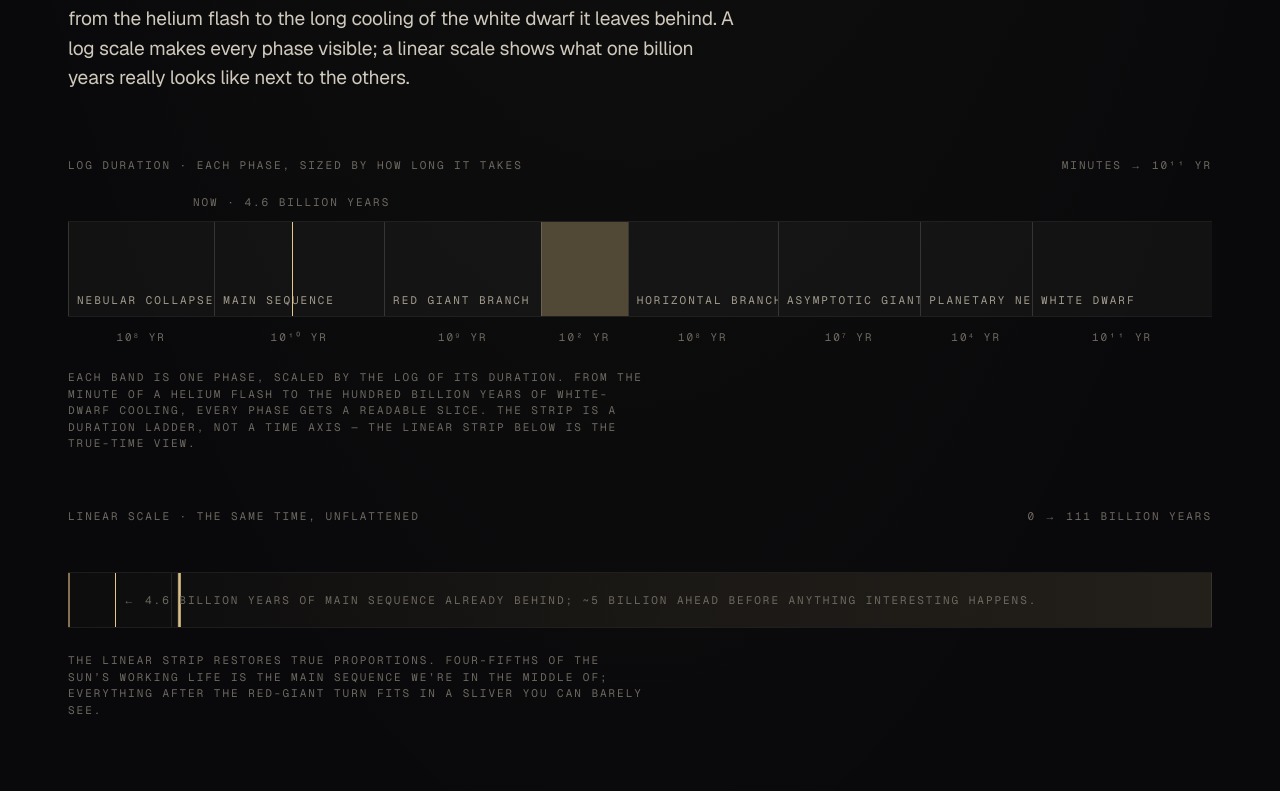
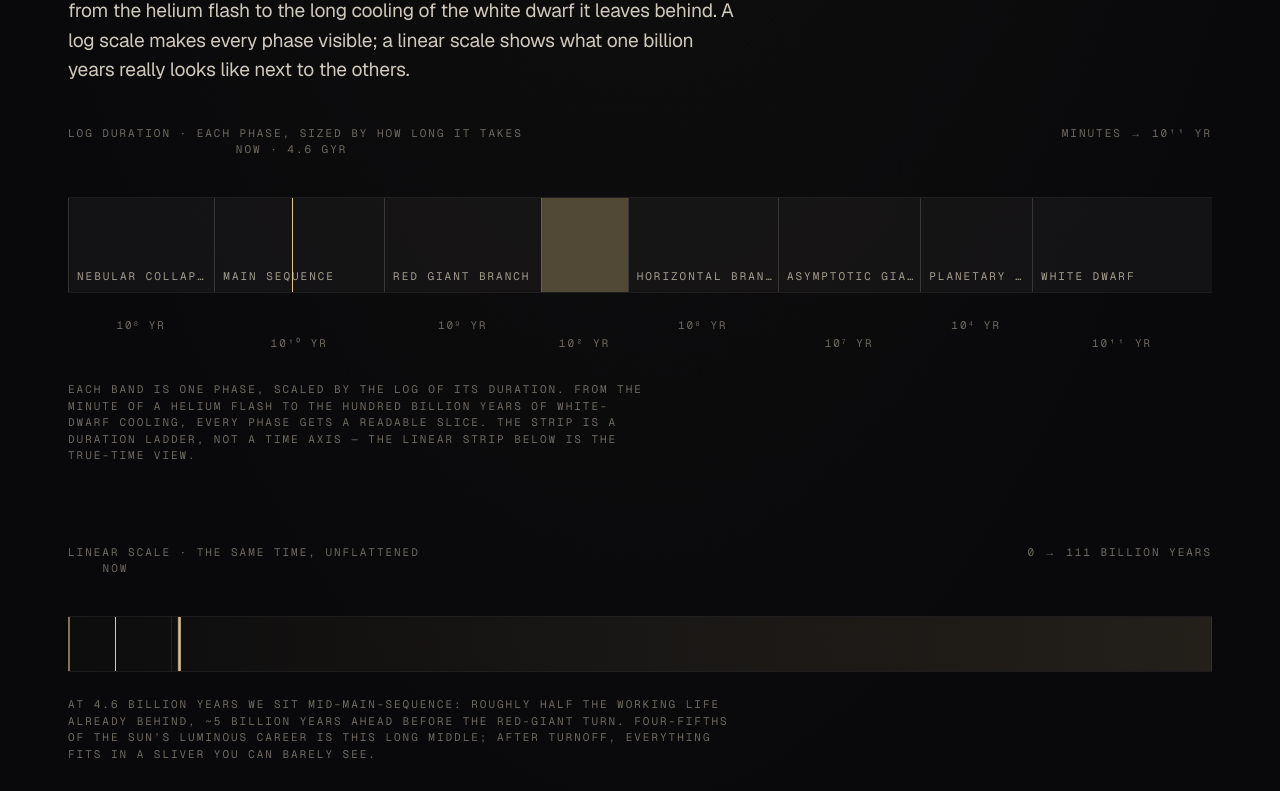
Before and after one commit to Coalescence-Labs/LookingGlass, a Next.js app: page /solar-life-cycle in a window 1280 px wide. Shown: the part 1649-2440 px from the top of the page. Built offline with nearby package versions, Linux system fonts and the light colour scheme; no server answers.

Commit message:
fix(solar): clear timeline/HR overlaps and even article rhythm
Reserve marker lanes, move linear-scale copy out of the strip, stagger
duration labels, and offset HR path labels so the gaze path stays readable.

```diff
--- a/src/app/solar-life-cycle/page.tsx
+++ b/src/app/solar-life-cycle/page.tsx
@@ -46,11 +46,11 @@ export default function SolarLifeCyclePage() {
                 then a hundred-billion-year cooling.
               </p>
             </div>
-            <div className="flex flex-col gap-5">
+            <div className="flex flex-col gap-6">
               <div>
                 <span className="type-mono-sm">Remaining main sequence</span>
-                <div className="mt-4">
-                  <span className="type-numeral text-[3.25rem] leading-none text-bone md:text-[4rem]">
+                <div className="mt-3">
+                  <span className="type-numeral text-[3.5rem] leading-none text-bone md:text-[4.5rem]">
                     ~{remainingMsGyr.toFixed(1)}
                   </span>
                   <div className="type-mono">billion years</div>
@@ -118,7 +118,7 @@ export default function SolarLifeCyclePage() {
         </Reveal>
 
         <Reveal delay={0.08}>
-          <p className="mt-10 type-lede max-w-2xl">
+          <p className="mt-8 type-lede max-w-2xl">
             The sun&rsquo;s life unfolds on timescales from seconds to a
             hundred billion years — from the helium flash to the long cooling
             of the white dwarf it leaves behind. A log scale makes every
@@ -127,7 +127,7 @@ export default function SolarLifeCyclePage() {
           </p>
         </Reveal>
 
-        <div className="mt-12 md:mt-16">
+        <div className="mt-10">
           <StageTimeline />
         </div>
       </section>
@@ -145,7 +145,7 @@ export default function SolarLifeCyclePage() {
         </Reveal>
 
         <Reveal delay={0.08}>
-          <p className="mt-10 type-lede max-w-2xl">
+          <p className="mt-8 type-lede max-w-2xl">
             Each phase is defined by what&rsquo;s fusing in the core (or
             isn&rsquo;t). The Hertzsprung–Russell diagram on the left tracks
             the star through luminosity and surface temperature — the two
@@ -153,7 +153,7 @@ export default function SolarLifeCyclePage() {
           </p>
         </Reveal>
 
-        <div className="mt-12 md:mt-16">
+        <div className="mt-10">
           <SolarStages />
         </div>
       </section>
@@ -202,12 +202,9 @@ export default function SolarLifeCyclePage() {
               </p>
             </div>
 
-            <aside
-              className="flex flex-col gap-4 border border-line p-6 md:p-8"
-              style={{ background: "rgba(15, 15, 18, 0.6)" }}
-            >
+            <aside className="flex flex-col gap-5 border-t border-line pt-6 md:pt-0 md:border-t-0 md:border-l md:pl-8">
               <span className="type-mono-sm">The misconceptions this corrects</span>
-              <ul className="flex flex-col gap-3 type-body text-[0.95rem]">
+              <ul className="flex flex-col gap-4 type-body">
                 <li className="flex gap-3">
                   <span className="type-mono-sm mt-1 text-accent">01</span>
                   <span>
--- a/src/components/solar/HRPath.tsx
+++ b/src/components/solar/HRPath.tsx
@@ -8,11 +8,11 @@ type Props = {
 };
 
 const WIDTH = 640;
-const HEIGHT = 420;
-const PAD_L = 52;
-const PAD_R = 24;
-const PAD_T = 24;
-const PAD_B = 40;
+const HEIGHT = 440;
+const PAD_L = 56;
+const PAD_R = 28;
+const PAD_T = 28;
+const PAD_B = 48;
 
 const logT = (k: number) => Math.log10(k);
 const logL = (l: number) => Math.log10(l);
@@ -33,6 +33,27 @@ function yFor(lumLSun: number) {
 
 const T_TICKS = [3000, 5000, 10000, 30000, 100000];
 const L_TICKS = [0.0001, 0.01, 1, 100, 3000];
+
+type LabelAnchor = {
+  dx: number;
+  dy: number;
+  anchor: "start" | "middle" | "end";
+};
+
+/** Per-label offsets so nearby track points don't stack text. */
+const LABEL_LAYOUT: Record<string, LabelAnchor> = {
+  Hayashi: { dx: -8, dy: -8, anchor: "end" },
+  ZAMS: { dx: -8, dy: 14, anchor: "end" },
+  Now: { dx: 10, dy: -8, anchor: "start" },
+  "Late MS": { dx: 10, dy: 14, anchor: "start" },
+  "RGB base": { dx: 8, dy: -8, anchor: "start" },
+  "RGB tip": { dx: -8, dy: -8, anchor: "end" },
+  "Red clump": { dx: 8, dy: 4, anchor: "start" },
+  "AGB tip": { dx: -8, dy: 14, anchor: "end" },
+  "PN central star": { dx: -8, dy: -8, anchor: "end" },
+  WD: { dx: 8, dy: -8, anchor: "start" },
+  "Cold WD": { dx: 8, dy: -8, anchor: "start" },
+};
 
 function formatL(l: number) {
   if (l >= 100) return `${l}`;
@@ -78,7 +99,7 @@ export function HRPath({ activeStageId }: Props) {
   }, []);
 
   return (
-    <figure className="flex flex-col gap-4">
+    <figure className="flex flex-col gap-5">
       <svg
         viewBox={`0 0 ${WIDTH} ${HEIGHT}`}
         width="100%"
@@ -92,7 +113,7 @@ export function HRPath({ activeStageId }: Props) {
           y={PAD_T}
           width={WIDTH - PAD_L - PAD_R}
           height={HEIGHT - PAD_T - PAD_B}
-          fill="rgba(15,15,18,0.5)"
+          fill="color-mix(in srgb, var(--color-ink-2) 80%, transparent)"
           stroke="var(--color-line)"
         />
 
@@ -137,7 +158,7 @@ export function HRPath({ activeStageId }: Props) {
               />
               <text
                 x={x}
-                y={HEIGHT - PAD_B + 14}
+                y={HEIGHT - PAD_B + 16}
                 textAnchor="middle"
                 fontSize="10"
                 fontFamily="var(--font-mono)"
@@ -151,20 +172,20 @@ export function HRPath({ activeStageId }: Props) {
         })}
 
         <text
-          x={PAD_L - 40}
+          x={PAD_L - 42}
           y={(PAD_T + HEIGHT - PAD_B) / 2}
           textAnchor="middle"
           fontSize="10"
           fontFamily="var(--font-mono)"
           fill="var(--color-bone-3)"
           letterSpacing="0.18em"
-          transform={`rotate(-90 ${PAD_L - 40} ${(PAD_T + HEIGHT - PAD_B) / 2})`}
+          transform={`rotate(-90 ${PAD_L - 42} ${(PAD_T + HEIGHT - PAD_B) / 2})`}
         >
           L / L☉
         </text>
         <text
           x={(PAD_L + WIDTH - PAD_R) / 2}
-          y={HEIGHT - 6}
+          y={HEIGHT - 8}
           textAnchor="middle"
           fontSize="10"
           fontFamily="var(--font-mono)"
@@ -184,26 +205,35 @@ export function HRPath({ activeStageId }: Props) {
           opacity="0.55"
         />
 
-        {HR_PATH.filter((p) => p.label).map((p) => (
+        {HR_PATH.filter((p) => p.label).map((p) => {
+          const layout = LABEL_LAYOUT[p.label!] ?? {
+            dx: 6,
+            dy: -6,
+            anchor: "start" as const,
+          };
+          const isNow = p.label === "Now";
+          return (
             <g key={`${p.stageId}-${p.label}`}>
               <circle
                 cx={xFor(p.tempK)}
                 cy={yFor(p.lumLSun)}
                 r="2.5"
-              fill="var(--color-bone-3)"
+                fill={isNow ? "var(--color-accent)" : "var(--color-bone-3)"}
               />
               <text
-              x={xFor(p.tempK) + 6}
-              y={yFor(p.lumLSun) - 6}
+                x={xFor(p.tempK) + layout.dx}
+                y={yFor(p.lumLSun) + layout.dy}
+                textAnchor={layout.anchor}
                 fontSize="10"
                 fontFamily="var(--font-mono)"
-              fill="var(--color-bone-3)"
+                fill={isNow ? "var(--color-accent)" : "var(--color-bone-3)"}
                 letterSpacing="0.14em"
               >
                 {p.label}
               </text>
             </g>
-        ))}
+          );
+        })}
 
         {nowPoint && (
           <circle
@@ -218,16 +248,12 @@ export function HRPath({ activeStageId }: Props) {
         )}
 
         {activePoint && (
-          <g
-            style={{
-              transition: "transform 600ms var(--ease-expo)",
-            }}
-          >
+          <g>
             <circle
               cx={activePoint.x}
               cy={activePoint.y}
               r="14"
-              fill="rgba(228,199,138,0.1)"
+              fill="color-mix(in srgb, var(--color-accent) 10%, transparent)"
               stroke="var(--color-accent)"
               strokeWidth="1"
             />
--- a/src/components/solar/SolarStages.tsx
+++ b/src/components/solar/SolarStages.tsx
@@ -40,7 +40,7 @@ export function SolarStages() {
         <HRPath activeStageId={activeId} />
       </div>
 
-      <div className="flex flex-col">
+      <div className="flex flex-col gap-0">
         {STAGES.map((stage) => (
           <div
             key={stage.id}
@@ -49,7 +49,7 @@ export function SolarStages() {
               if (el) refs.current.set(stage.id, el);
               else refs.current.delete(stage.id);
             }}
-            className="py-10"
+            className="scroll-mt-24"
           >
             <StageCard stage={stage} />
           </div>
--- a/src/components/solar/StageCard.tsx
+++ b/src/components/solar/StageCard.tsx
@@ -9,7 +9,7 @@ export function StageCard({ stage }: Props) {
   return (
     <article
       id={`stage-${stage.id}`}
-      className="flex flex-col gap-6 border-t border-line pt-8 md:pt-12"
+      className="flex flex-col gap-6 border-t border-line py-10 md:py-14"
     >
       <header className="flex flex-col gap-2 md:flex-row md:items-baseline md:justify-between md:gap-8">
         <div className="flex items-baseline gap-4">
@@ -21,7 +21,7 @@ export function StageCard({ stage }: Props) {
         <span className="type-mono-sm text-bone-3">{stage.subtitle}</span>
       </header>
 
-      <div className="grid gap-10 md:grid-cols-[1.3fr_1fr] md:gap-16">
+      <div className="grid gap-8 md:grid-cols-[1.3fr_1fr] md:gap-12">
         <div className="flex flex-col gap-5 type-body max-w-xl">
           <p className="type-lede">{stage.blurb}</p>
           <p>
@@ -35,7 +35,7 @@ export function StageCard({ stage }: Props) {
           <p className="type-mono-sm text-bone-3">{stage.analogy}</p>
         </div>
 
-        <dl className="flex flex-col gap-4">
+        <dl className="flex flex-col gap-3">
           <Row label="Starts at">
             {stage.isEvent
               ? `${formatDurationPlain(stage.startGyr * 1e9)} (instant)`
--- a/src/components/solar/StageTimeline.tsx
+++ b/src/components/solar/StageTimeline.tsx
@@ -28,7 +28,6 @@ function linPos(gyr: number): number {
 }
 
 const NAME_INLINE_THRESHOLD = 0.08;
-const LABEL_BELOW_THRESHOLD = 0.06;
 
 export function StageTimeline({ activeStageId }: Props) {
   const gradientId = useId();
@@ -55,6 +54,16 @@ export function StageTimeline({ activeStageId }: Props) {
     [],
   );
 
+  // Two-row stagger so adjacent duration labels don't collide.
+  const durationLabels = useMemo(
+    () =>
+      logBands.map((band, i) => ({
+        ...band,
+        row: (i % 2) as 0 | 1,
+      })),
+    [logBands],
+  );
+
   // "Now" lives inside the main-sequence band. Position linearly by progress.
   const msBand = logBands.find((b) => b.stage.id === "main-sequence");
   const msProgress = msBand
@@ -64,29 +73,38 @@ export function StageTimeline({ activeStageId }: Props) {
   const nowLin = linPos(SUN_CURRENT_AGE_GYR);
 
   return (
-    <div className="flex flex-col gap-14">
+    <div className="flex flex-col gap-16 md:gap-20">
       {/* ——— Log-duration strip ——— */}
-      <div>
-        <div className="flex items-baseline justify-between">
+      <div className="flex flex-col gap-6">
+        <div className="flex flex-wrap items-baseline justify-between gap-x-6 gap-y-2">
           <span className="type-mono-sm">
             Log duration · each phase, sized by how long it takes
           </span>
-          <span className="type-mono-sm text-bone-3">
-            minutes → 10¹¹ yr
+          <span className="type-mono-sm text-bone-3">minutes → 10¹¹ yr</span>
+        </div>
+
+        {/* Marker lane reserved above the strip so "Now" never collides with the title. */}
+        <div className="relative pt-8">
+          <div
+            className="pointer-events-none absolute top-0 z-10"
+            style={{ left: `${nowLog * 100}%` }}
+          >
+            <span className="type-mono-sm absolute bottom-2 left-0 -translate-x-1/2 whitespace-nowrap text-accent">
+              Now · 4.6 Gyr
             </span>
           </div>
 
-        <div className="relative mt-12 h-24 border-t border-b border-line">
+          <div className="relative h-24 border-t border-b border-line">
             {logBands.map(({ stage, left, width }) => {
               const active = activeStageId === stage.id;
               const showName = width >= NAME_INLINE_THRESHOLD;
               const fill = stage.isEvent
                 ? active
-                ? "rgba(228,199,138,0.55)"
-                : "rgba(228,199,138,0.32)"
+                  ? "color-mix(in srgb, var(--color-accent) 55%, transparent)"
+                  : "color-mix(in srgb, var(--color-accent) 32%, transparent)"
                 : active
-              ? "rgba(228,199,138,0.16)"
-              : "rgba(236,232,222,0.035)";
+                  ? "color-mix(in srgb, var(--color-accent) 16%, transparent)"
+                  : "var(--color-glass)";
               return (
                 <div
                   key={stage.id}
@@ -101,7 +119,7 @@ export function StageTimeline({ activeStageId }: Props) {
                 >
                   {showName && (
                     <span
-                    className="type-mono-sm absolute bottom-2 left-2 whitespace-nowrap"
+                      className="type-mono-sm absolute bottom-2 left-2 max-w-[calc(100%-0.75rem)] truncate"
                       style={{
                         color: active
                           ? "var(--color-accent)"
@@ -115,37 +133,33 @@ export function StageTimeline({ activeStageId }: Props) {
               );
             })}
 
-          {/* Now marker */}
             <div
               className="pointer-events-none absolute inset-y-0 w-px"
-            style={{ left: `${nowLog * 100}%`, background: "var(--color-accent)" }}
-          >
-            <span
-              className="type-mono-sm absolute -top-7 -translate-x-1/2 whitespace-nowrap text-accent"
-              style={{ left: "0" }}
-            >
-              Now · 4.6 billion years
-            </span>
+              style={{
+                left: `${nowLog * 100}%`,
+                background: "var(--color-accent)",
+              }}
+            />
           </div>
         </div>
 
-        {/* Duration row below strip */}
-        <div className="relative mt-3 h-4">
-          {logBands.map(({ stage, left, width, durationYears }) => {
-            if (width < LABEL_BELOW_THRESHOLD) return null;
-            return (
+        {/* Duration row — two lanes so neighbors don't collide */}
+        <div className="relative h-10">
+          {durationLabels.map(({ stage, left, width, durationYears, row }) => (
             <span
               key={stage.id}
-                className="type-mono-sm absolute top-0 -translate-x-1/2 whitespace-nowrap text-dim"
-                style={{ left: `${(left + width / 2) * 100}%` }}
+              className="type-mono-sm absolute -translate-x-1/2 whitespace-nowrap text-dim"
+              style={{
+                left: `${(left + width / 2) * 100}%`,
+                top: row === 0 ? 0 : "1.125rem",
+              }}
             >
               {formatLogYears(durationYears)}
             </span>
-            );
-          })}
+          ))}
         </div>
 
-        <p className="mt-6 type-mono-sm text-bone-3 max-w-xl">
+        <p className="type-mono-sm text-bone-3 max-w-xl">
           Each band is one phase, scaled by the log of its duration. From the
           minute of a helium flash to the hundred billion years of white-dwarf
           cooling, every phase gets a readable slice. The strip is a duration
@@ -155,8 +169,8 @@ export function StageTimeline({ activeStageId }: Props) {
       </div>
 
       {/* ——— Linear strip ——— */}
-      <div>
-        <div className="flex items-baseline justify-between">
+      <div className="flex flex-col gap-6">
+        <div className="flex flex-wrap items-baseline justify-between gap-x-6 gap-y-2">
           <span className="type-mono-sm">
             Linear scale · the same time, unflattened
           </span>
@@ -165,7 +179,17 @@ export function StageTimeline({ activeStageId }: Props) {
           </span>
         </div>
 
-        <div className="relative mt-12 h-14 overflow-hidden border-t border-b border-line">
+        <div className="relative pt-8">
+          <div
+            className="pointer-events-none absolute top-0 z-10"
+            style={{ left: `${nowLin * 100}%` }}
+          >
+            <span className="type-mono-sm absolute bottom-2 left-0 -translate-x-1/2 whitespace-nowrap text-accent">
+              Now
+            </span>
+          </div>
+
+          <div className="relative h-14 border-t border-b border-line">
             <svg
               width="100%"
               height="100%"
@@ -175,11 +199,23 @@ export function StageTimeline({ activeStageId }: Props) {
             >
               <defs>
                 <linearGradient id={gradientId} x1="0" y1="0" x2="1" y2="0">
-                <stop offset="0" stopColor="rgba(228,199,138,0.02)" />
-                <stop offset="1" stopColor="rgba(228,199,138,0.12)" />
+                  <stop
+                    offset="0"
+                    stopColor="color-mix(in srgb, var(--color-accent) 2%, transparent)"
+                  />
+                  <stop
+                    offset="1"
+                    stopColor="color-mix(in srgb, var(--color-accent) 12%, transparent)"
+                  />
                 </linearGradient>
               </defs>
-            <rect x="0" y="0" width="100%" height="100%" fill={`url(#${gradientId})`} />
+              <rect
+                x="0"
+                y="0"
+                width="100%"
+                height="100%"
+                fill={`url(#${gradientId})`}
+              />
             </svg>
 
             {linBands.map(({ stage, left, width }) => {
@@ -193,13 +229,13 @@ export function StageTimeline({ activeStageId }: Props) {
                     left: `${left * 100}%`,
                     width: tooThin ? "2px" : `${width * 100}%`,
                     background: active
-                    ? "rgba(228,199,138,0.28)"
+                      ? "color-mix(in srgb, var(--color-accent) 28%, transparent)"
                       : tooThin
-                    ? "rgba(228,199,138,0.55)"
+                        ? "color-mix(in srgb, var(--color-accent) 55%, transparent)"
                         : "transparent",
                     borderRight: tooThin
                       ? "none"
-                    : "1px solid rgba(236,232,222,0.1)",
+                      : "1px solid var(--color-line)",
                   }}
                   aria-hidden
                 />
@@ -208,25 +244,19 @@ export function StageTimeline({ activeStageId }: Props) {
 
             <div
               className="pointer-events-none absolute inset-y-0 w-px"
-            style={{ left: `${nowLin * 100}%`, background: "var(--color-accent)" }}
-          >
-            <span
-              className="type-mono-sm absolute -top-7 -translate-x-1/2 whitespace-nowrap text-accent"
-              style={{ left: "0" }}
-            >
-              Now
-            </span>
-            <span className="type-mono-sm absolute top-1/2 -translate-y-1/2 translate-x-2 whitespace-nowrap text-bone-3">
-              ← 4.6 billion years of main sequence already behind; ~5 billion ahead before anything interesting happens.
-            </span>
+              style={{
+                left: `${nowLin * 100}%`,
+                background: "var(--color-accent)",
+              }}
+            />
           </div>
         </div>
 
-        <p className="mt-6 type-mono-sm text-bone-3 max-w-xl">
-          The linear strip restores true proportions. Four-fifths of the
-          sun&rsquo;s working life is the main sequence we&rsquo;re in the
-          middle of; everything after the red-giant turn fits in a sliver you
-          can barely see.
+        <p className="type-mono-sm text-bone-3 max-w-2xl">
+          At 4.6 billion years we sit mid–main-sequence: roughly half the working
+          life already behind, ~5 billion years ahead before the red-giant turn.
+          Four-fifths of the sun&rsquo;s luminous career is this long middle; after
+          turnoff, everything fits in a sliver you can barely see.
         </p>
       </div>
     </div>
```
Lines whose indentation alone changed are shown as unchanged.
